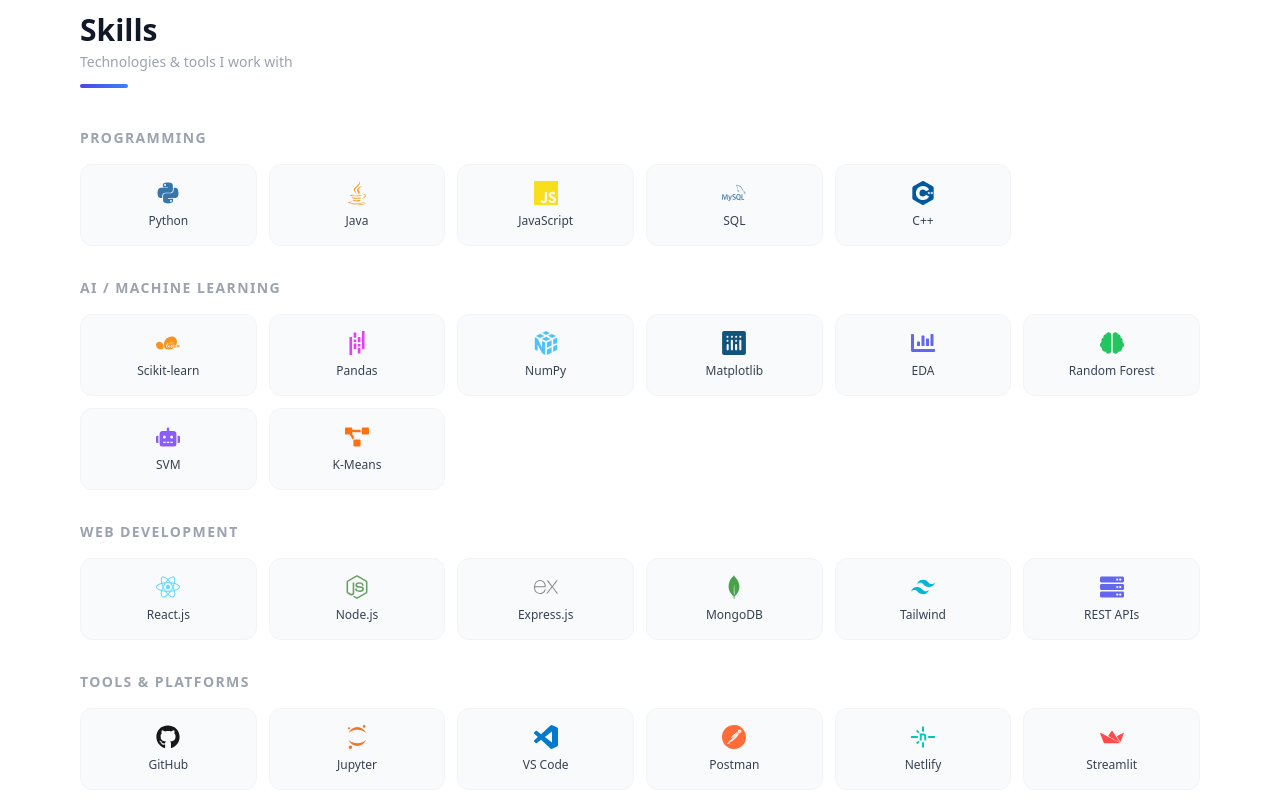
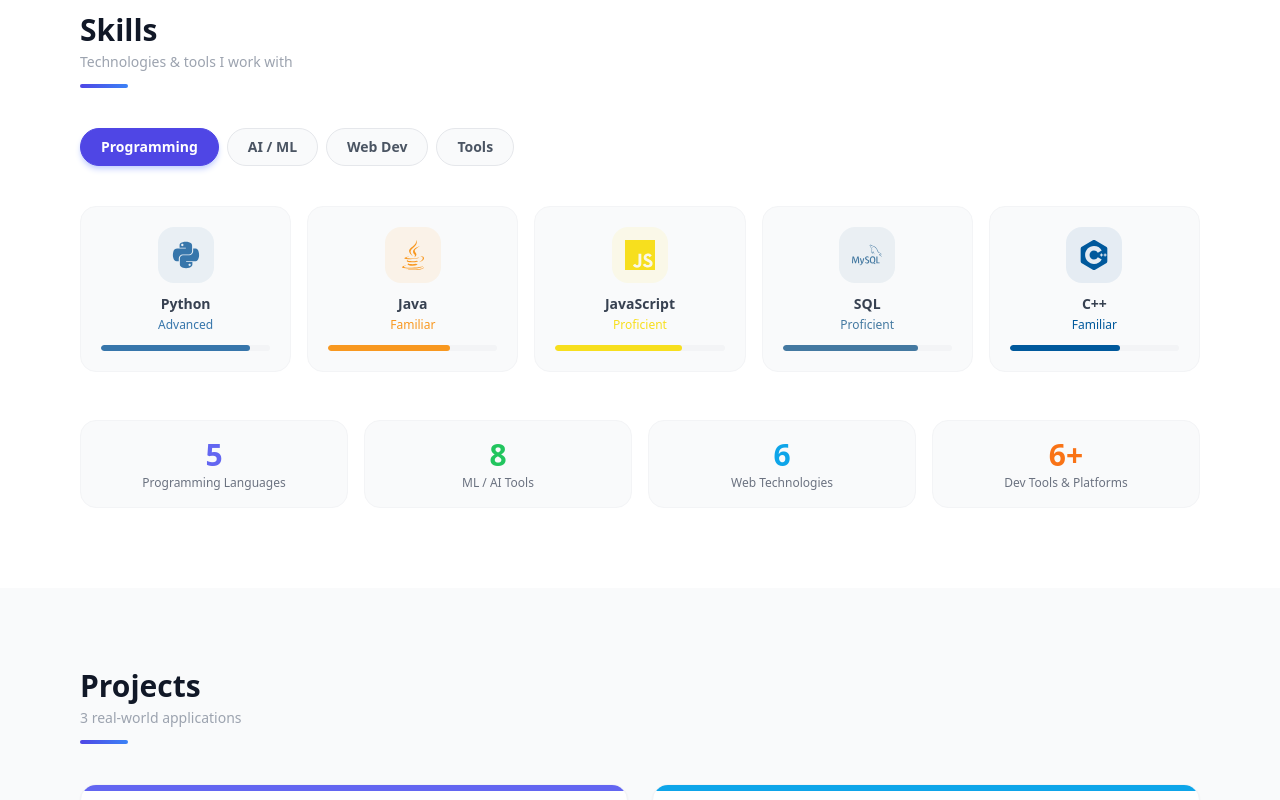
Before and after one commit to Krushilmodi1/portfolio, a React (Vite) app: page / in a window 1280 px wide. Shown: the part 1560-2360 px from the top of the page. Built offline with nearby package versions, Linux system fonts and the light colour scheme.

Commit message:
Enhance skills section and update social media links
Added proficiency levels to skills and updated social links.

```diff
--- a/src/App.jsx
+++ b/src/App.jsx
@@ -3,7 +3,7 @@ import {
   FaSun, FaMoon, FaGithub, FaLinkedin, FaGlobe,
   FaJava, FaPython, FaJs, FaReact, FaNodeJs,
   FaCss3Alt, FaCode, FaBars, FaTimes,
-  FaExternalLinkAlt, FaEnvelope, FaMapMarkerAlt, FaPhone,
+  FaExternalLinkAlt, FaEnvelope, FaMapMarkerAlt, FaPhone, FaDownload,
   FaBrain, FaRobot, FaServer, FaChartBar, FaProjectDiagram,
 } from "react-icons/fa";
 import {
@@ -113,9 +113,9 @@ const CERTS = [
 ];
 
 const SOCIAL = [
-  { label: "GitHub",    icon: <FaGithub />,   url: "https://github.com/Krushilmodi1",                          color: "#181717" },
-  { label: "LinkedIn",  icon: <FaLinkedin />, url: "https://www.linkedin.com/in/krushil-modi-803037268/",       color: "#0a66c2" },
-  { label: "Portfolio", icon: <FaGlobe />,    url: "https://krushilmodi.netlify.app/",                          color: "#6366f1" },
+  { label: "GitHub",   icon: <FaGithub />,   url: "https://github.com/Krushilmodi1",                     color: "#181717" },
+  { label: "LinkedIn", icon: <FaLinkedin />, url: "https://www.linkedin.com/in/krushil-modi-803037268/", color: "#0a66c2" },
+  // { label: "Portfolio", icon: <FaGlobe />, url: "https://krushilmodi.netlify.app/", color: "#6366f1" },
 ];
 
 /* ─── HOOKS ─────────────────────────────────────────── */
@@ -218,6 +218,155 @@ function SectionTitle({ title, subtitle }) {
       {subtitle && <p className="text-gray-400 text-sm mt-1">{subtitle}</p>}
       <div className="mt-3 h-1 w-12 bg-gradient-to-r from-indigo-600 to-blue-500 rounded-full" />
     </div>
+  );
+}
+
+/* ─── SKILLS SECTION ────────────────────────────────── */
+
+// Proficiency level added to each skill (0–100)
+const SKILLS_WITH_LEVEL = [
+  {
+    cat: "Programming",
+    items: [
+      { name: "Python",     icon: <FaPython />,      color: "#3776ab", level: 88 },
+      { name: "Java",       icon: <FaJava />,         color: "#f89820", level: 72 },
+      { name: "JavaScript", icon: <SiJavascript />,  color: "#f7df1e", level: 75 },
+      { name: "SQL",        icon: <SiMysql />,        color: "#4479a1", level: 80 },
+      { name: "C++",        icon: <SiCplusplus />,   color: "#00599c", level: 65 },
+    ],
+  },
+  {
+    cat: "AI / ML",
+    items: [
+      { name: "Scikit-learn",  icon: <SiScikitlearn />,   color: "#f7931e", level: 85 },
+      { name: "Pandas",        icon: <SiPandas />,         color: "#e040fb", level: 87 },
+      { name: "NumPy",         icon: <SiNumpy />,           color: "#4fc3f7", level: 83 },
+      { name: "Matplotlib",    icon: <SiPlotly />,         color: "#11557c", level: 78 },
+      { name: "EDA",           icon: <FaChartBar />,       color: "#6366f1", level: 90 },
+      { name: "Random Forest", icon: <FaBrain />,          color: "#22c55e", level: 82 },
+      { name: "SVM",           icon: <FaRobot />,          color: "#8b5cf6", level: 75 },
+      { name: "K-Means",       icon: <FaProjectDiagram />, color: "#f97316", level: 78 },
+    ],
+  },
+  {
+    cat: "Web Dev",
+    items: [
+      { name: "React.js",    icon: <FaReact />,       color: "#61dafb", level: 82 },
+      { name: "Node.js",     icon: <FaNodeJs />,      color: "#68a063", level: 78 },
+      { name: "Express.js",  icon: <SiExpress />,     color: "#888888", level: 75 },
+      { name: "MongoDB",     icon: <SiMongodb />,     color: "#47a248", level: 76 },
+      { name: "Tailwind",    icon: <SiTailwindcss />, color: "#06b6d4", level: 85 },
+      { name: "REST APIs",   icon: <FaServer />,      color: "#6366f1", level: 80 },
+    ],
+  },
+  {
+    cat: "Tools",
+    items: [
+      { name: "GitHub",    icon: <FaGithub />,          color: "#6366f1", level: 85 },
+      { name: "Jupyter",   icon: <SiJupyter />,         color: "#f37626", level: 88 },
+      { name: "VS Code",   icon: <SiVisualstudiocode />,color: "#007acc", level: 90 },
+      { name: "Postman",   icon: <SiPostman />,         color: "#ff6c37", level: 75 },
+      { name: "Netlify",   icon: <SiNetlify />,         color: "#00c7b7", level: 78 },
+      { name: "Streamlit", icon: <SiStreamlit />,       color: "#ff4b4b", level: 80 },
+    ],
+  },
+];
+
+function SkillBar({ level, color }) {
+  const ref = useRef(null);
+  const [width, setWidth] = useState(0);
+  useEffect(() => {
+    const el = ref.current;
+    if (!el) return;
+    const obs = new IntersectionObserver(([entry]) => {
+      if (entry.isIntersecting) { setWidth(level); obs.disconnect(); }
+    }, { threshold: 0.3 });
+    obs.observe(el);
+    return () => obs.disconnect();
+  }, [level]);
+  return (
+    <div ref={ref} className="w-full h-1.5 bg-gray-100 dark:bg-gray-700 rounded-full overflow-hidden mt-2">
+      <div
+        className="h-full rounded-full transition-all duration-700 ease-out"
+        style={{ width: `${width}%`, background: color }}
+      />
+    </div>
+  );
+}
+
+function SkillsSection() {
+  const [activeTab, setActiveTab] = useState(0);
+  const group = SKILLS_WITH_LEVEL[activeTab];
+
+  return (
+    <section id="skills" className="bg-white dark:bg-gray-900 py-20">
+      <div className="max-w-6xl mx-auto px-4">
+        <SectionTitle title="Skills" subtitle="Technologies & tools I work with" />
+
+        {/* Tab bar */}
+        <div className="flex flex-wrap gap-2 mb-10">
+          {SKILLS_WITH_LEVEL.map((g, i) => (
+            <button
+              key={g.cat}
+              onClick={() => setActiveTab(i)}
+              className={`px-5 py-2 rounded-full text-sm font-semibold transition-all border ${
+                activeTab === i
+                  ? "bg-indigo-600 text-white border-indigo-600 shadow-md shadow-indigo-200 dark:shadow-indigo-900"
+                  : "bg-gray-50 dark:bg-gray-800 text-gray-600 dark:text-gray-400 border-gray-200 dark:border-gray-700 hover:border-indigo-300 dark:hover:border-indigo-600"
+              }`}
+            >
+              {g.cat}
+            </button>
+          ))}
+        </div>
+
+        {/* Cards grid */}
+        <div className="grid grid-cols-2 sm:grid-cols-3 md:grid-cols-4 lg:grid-cols-5 gap-4">
+          {group.items.map(skill => (
+            <div
+              key={skill.name}
+              className="group bg-gray-50 dark:bg-gray-800 rounded-2xl p-5 flex flex-col items-center border border-gray-100 dark:border-gray-700 hover:shadow-lg hover:-translate-y-1 transition-all duration-300"
+            >
+              {/* Icon with glow ring on hover */}
+              <div
+                className="w-14 h-14 rounded-2xl flex items-center justify-center mb-3 transition-all duration-300 group-hover:scale-110"
+                style={{ background: skill.color + "15" }}
+              >
+                <span className="text-3xl" style={{ color: skill.color }}>{skill.icon}</span>
+              </div>
+
+              <span className="text-sm font-semibold text-center text-gray-700 dark:text-gray-200 mb-1 leading-tight">
+                {skill.name}
+              </span>
+
+              {/* Proficiency label */}
+              <span className="text-xs font-medium mb-1" style={{ color: skill.color }}>
+                {skill.level >= 85 ? "Advanced" : skill.level >= 75 ? "Proficient" : "Familiar"}
+              </span>
+
+              {/* Animated bar */}
+              <SkillBar level={skill.level} color={skill.color} />
+            </div>
+          ))}
+        </div>
+
+        {/* Summary strip */}
+        <div className="mt-12 grid grid-cols-2 sm:grid-cols-4 gap-4">
+          {[
+            { label: "Programming Languages", value: "5",  color: "#6366f1" },
+            { label: "ML / AI Tools",          value: "8",  color: "#22c55e" },
+            { label: "Web Technologies",        value: "6",  color: "#0ea5e9" },
+            { label: "Dev Tools & Platforms",   value: "6+", color: "#f97316" },
+          ].map(s => (
+            <div key={s.label}
+              className="bg-gray-50 dark:bg-gray-800 rounded-2xl p-4 border border-gray-100 dark:border-gray-700 text-center">
+              <div className="text-3xl font-extrabold mb-0.5" style={{ color: s.color }}>{s.value}</div>
+              <div className="text-xs text-gray-500 dark:text-gray-400 leading-snug">{s.label}</div>
+            </div>
+          ))}
+        </div>
+      </div>
+    </section>
   );
 }
 
@@ -344,7 +493,16 @@ export default function App() {
               </p>
 
               <div className="flex flex-wrap gap-3 justify-center md:justify-start">
-
+                {/* Download CV — uncomment when CV is ready
+                <a href="/KrushilModi_CV.pdf" download
+                  className="inline-flex items-center gap-2 px-5 py-2.5 bg-indigo-600 text-white rounded-full shadow hover:bg-indigo-700 active:scale-95 transition font-medium text-sm">
+                  <FaDownload size={12} /> Download CV
+                </a>
+                */}
+                <a href="https://www.linkedin.com/in/krushil-modi-803037268/" target="_blank" rel="noopener noreferrer"
+                  className="inline-flex items-center gap-2 px-5 py-2.5 bg-blue-600 text-white rounded-full shadow hover:bg-blue-700 active:scale-95 transition font-medium text-sm">
+                  <FaLinkedin size={12} /> LinkedIn
+                </a>
                 <button onClick={() => setShowModal(true)}
                   className="inline-flex items-center gap-2 px-5 py-2.5 border border-gray-300 dark:border-gray-700 text-gray-700 dark:text-gray-300 rounded-full hover:bg-gray-100 dark:hover:bg-gray-800 active:scale-95 transition font-medium text-sm">
                   <FaEnvelope size={12} /> Contact Me
@@ -427,27 +585,7 @@ export default function App() {
         </section>
 
         {/* ── SKILLS ── */}
-        <section id="skills" className="bg-white dark:bg-gray-900 py-20">
-          <div className="max-w-6xl mx-auto px-4">
-            <SectionTitle title="Skills" subtitle="Technologies & tools I work with" />
-            <div className="space-y-8">
-              {SKILLS.map(group => (
-                <div key={group.cat}>
-                  <h3 className="text-sm font-semibold text-gray-400 uppercase tracking-widest mb-4">{group.cat}</h3>
-                  <div className="grid grid-cols-2 sm:grid-cols-3 md:grid-cols-6 gap-3">
-                    {group.items.map(skill => (
-                      <div key={skill.name}
-                        className="bg-gray-50 dark:bg-gray-800 rounded-xl p-4 flex flex-col items-center gap-2 hover:shadow-md hover:-translate-y-0.5 transition-all border border-gray-100 dark:border-gray-700">
-                        <span className="text-2xl" style={{ color: skill.color }}>{skill.icon}</span>
-                        <span className="text-xs font-medium text-center text-gray-700 dark:text-gray-300">{skill.name}</span>
-                      </div>
-                    ))}
-                  </div>
-                </div>
-              ))}
-            </div>
-          </div>
-        </section>
+        <SkillsSection />
 
         {/* ── PROJECTS ── */}
         <section id="projects" className="max-w-6xl mx-auto px-4 py-20">
```
